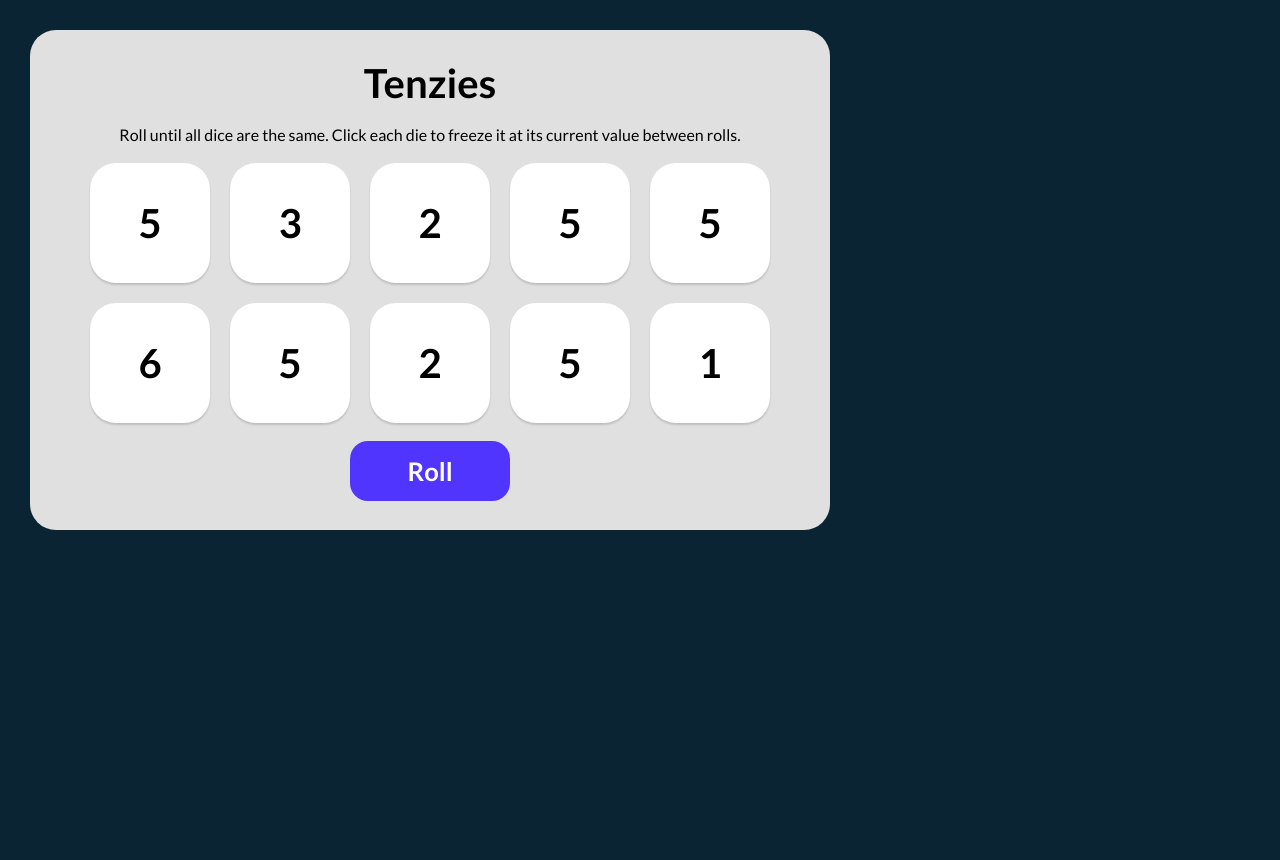
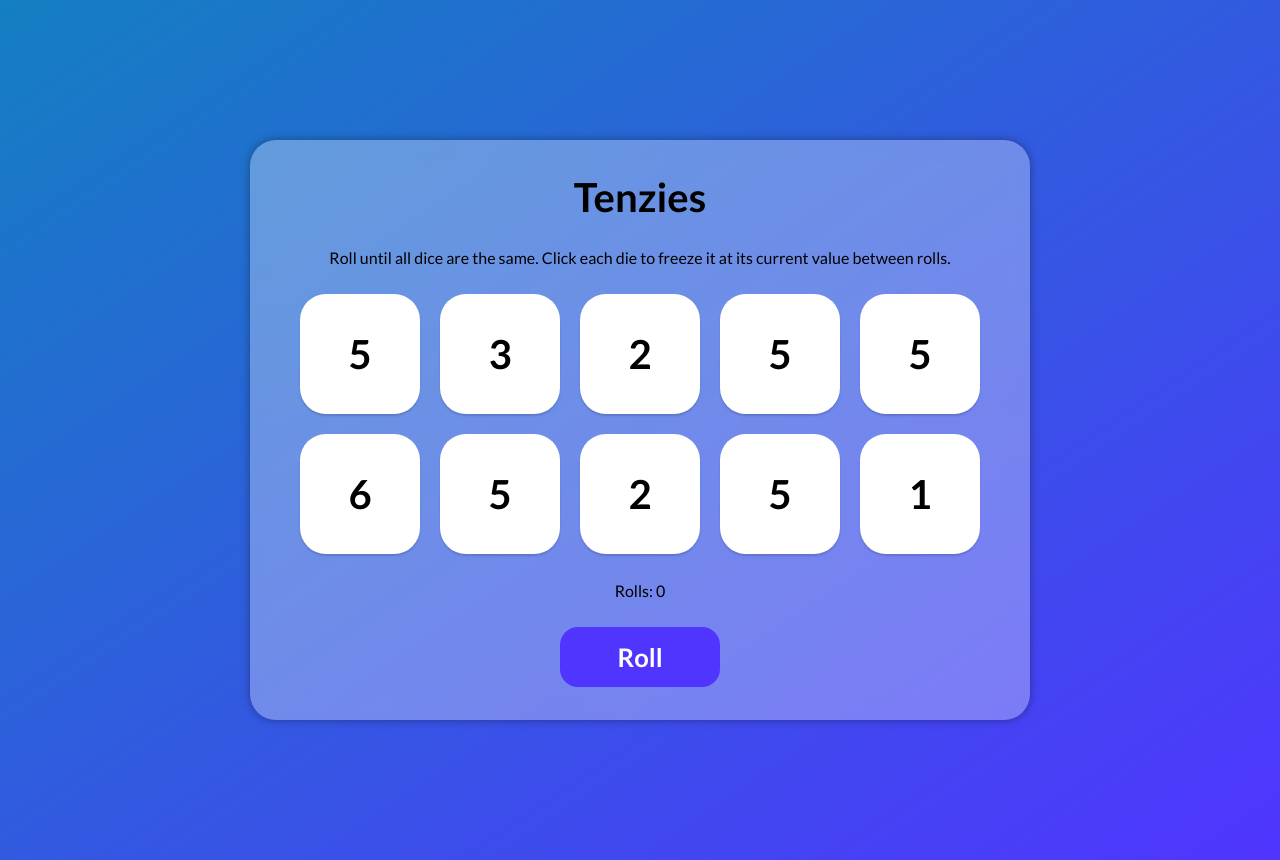
Before and after one commit to jhn322/tenzies-game, a React (Vite) app: page / in a window 1280 px wide. Before the commit the page ends 800 px from the top, so only its background shows below. Built offline with nearby package versions, Linux system fonts and the light colour scheme.

Commit message:
rolls count and styling improvements

```diff
--- a/src/App.jsx
+++ b/src/App.jsx
@@ -6,6 +6,7 @@ import Confetti from "react-confetti";
 function App() {
   const [dice, setDice] = useState(allNewDice());
   const [tenzies, setTenzies] = useState(false);
+  const [rollCount, setRollCount] = useState(0);
 
   useEffect(() => {
     const allHeld = dice.every((die) => die.isHeld);
@@ -39,9 +40,11 @@ function App() {
           return die.isHeld ? die : generateNewDie();
         })
       );
+      setRollCount((prevCount) => prevCount + 1);
     } else {
       setTenzies(false);
       setDice(allNewDice());
+      setRollCount(0);
     }
   }
 
@@ -63,6 +66,7 @@ function App() {
   ));
 
   return (
+    <div className="container">
       <main>
         {tenzies && <Confetti />}
         <h1 className="title">Tenzies</h1>
@@ -71,10 +75,12 @@ function App() {
           current value between rolls.
         </p>
         <div className="dice-container">{diceElements}</div>
+        <p className="roll-count">Rolls: {rollCount}</p>{" "}
         <button className="roll-dice" onClick={rollDice}>
           {tenzies ? "New Game" : "Roll"}
         </button>
       </main>
+    </div>
   );
 }
 
--- a/src/index.css
+++ b/src/index.css
@@ -7,14 +7,17 @@
 
 body {
   margin: 0;
-  background-color: #0b2434;
+  background: linear-gradient(to bottom right, #147fc2, #5035ff);
   padding: 30px;
 }
 
 main {
-  background-color: #e0e0e0;
-  height: 500px;
-  max-width: 800px;
+  background-color: rgba(255, 255, 255, 0.3);
+  box-shadow: 0 0 10px rgba(0, 0, 0, 0.35);
+  backdrop-filter: blur(10px);
+  height: 580px;
+  width: 780px;
+  max-width: 900px;
   border-radius: 26px;
   padding: 20px;
   display: flex;
@@ -23,12 +26,20 @@ main {
   flex-direction: column;
 }
 
+.container {
+  display: flex;
+  justify-content: center;
+  align-items: center;
+  height: 100vh;
+}
+
 .title {
   font-size: 40px;
   margin: 0;
 }
 
-.instructions {
+.instructions,
+.roll-count {
   font-family: "Lato", sans-serif;
   font-weight: 400;
   margin-top: 0;
@@ -50,6 +61,10 @@ main {
   justify-content: center;
   align-items: center;
   cursor: pointer;
+}
+
+.die-face:active {
+  transform: scale(0.95);
 }
 
 .die-num {
@@ -74,5 +89,5 @@ main {
 }
 
 .roll-dice:active {
-  box-shadow: inset 4px 4px 8px -3px rgba(0, 0, 0, 0.5);
+  transform: scale(0.95);
 }
```
Lines whose indentation alone changed are shown as unchanged.
